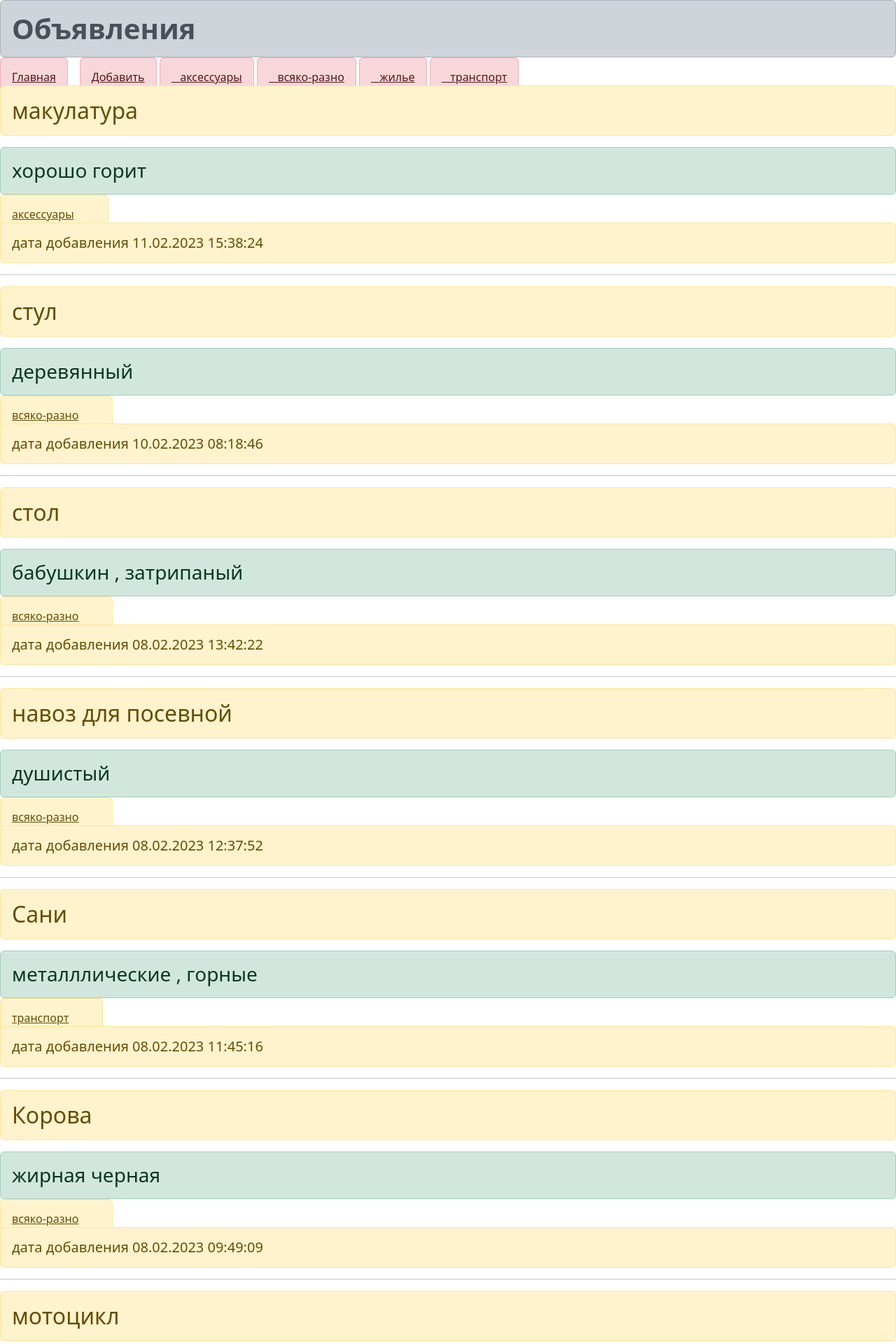
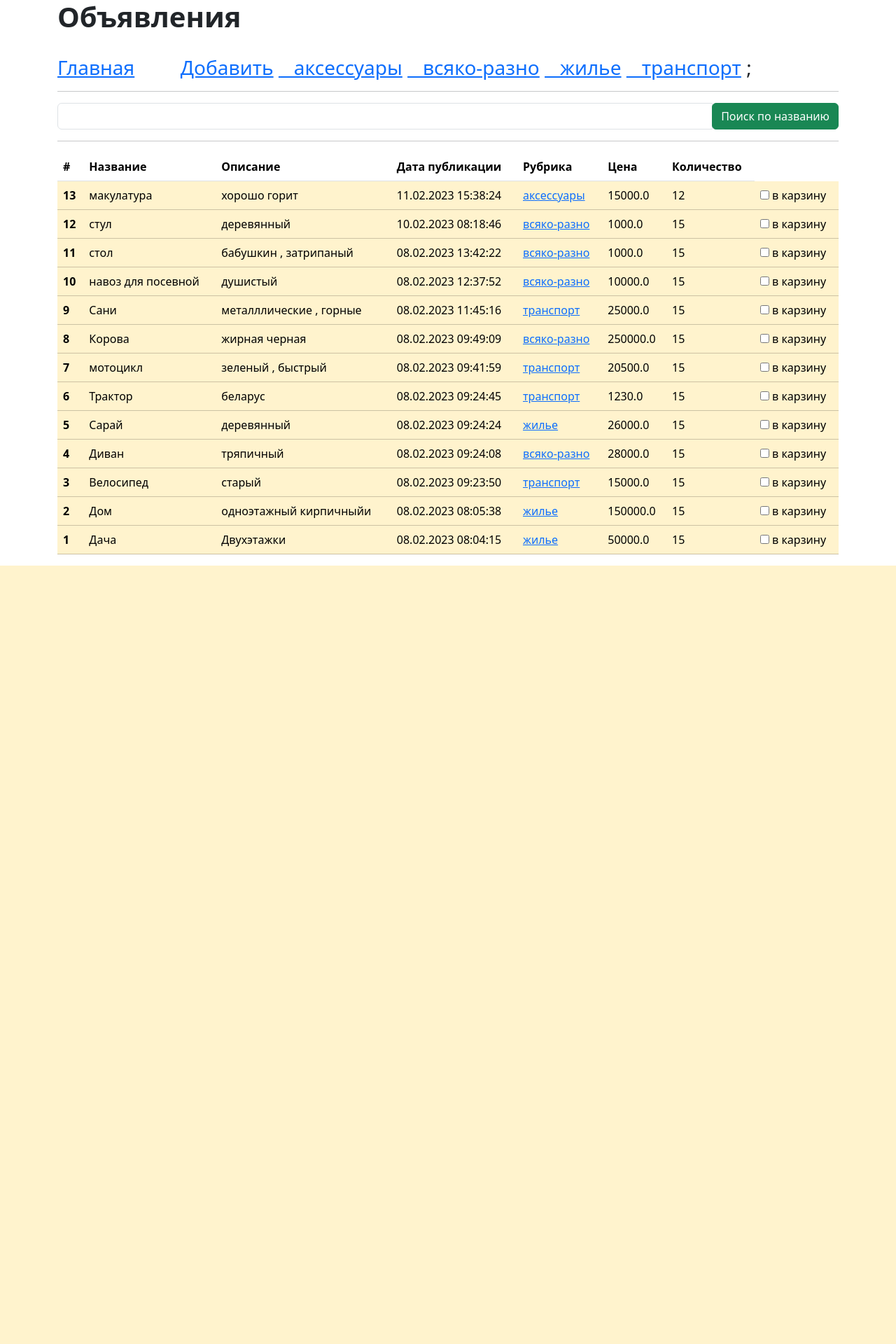
Before and after one commit to beardedpythonist/dronov_two, a Django app: page /bboard/ in a window 1280 px wide. Shown: the top 1920 px of the page at 70% size. After the commit the page ends 808 px from the top, so only its background shows below. Run offline with Django 4.2, Linux system fonts and the light colour scheme; data comes from the database, SQL or seed files in the repository; both versions use the stored data as it was after the commit.

Commit message:
все работает пока

```diff
--- a/bboard/forms.py
+++ b/bboard/forms.py
@@ -1,6 +1,8 @@
 from django.forms import ModelForm
-from .models import Bb
+from .models import *
+
+
 class BbForm (ModelForm):
     class Meta:
         model = Bb
-        fields = ('title', 'content', 'price', 'rubric')
+        fields = ('title', 'content', 'price', 'rubric','amount')
--- a/bboard/models.py
+++ b/bboard/models.py
@@ -4,6 +4,7 @@ class Bb(models.Model):
     content = models.TextField(null=True, blank=True, verbose_name='содержание')
     price = models.FloatField(null=True, blank=True, verbose_name='цена' )
     published = models.DateTimeField(auto_now_add=True, db_index=True, verbose_name='дата публикации')
+    amount = models.IntegerField(null=True, blank=True, verbose_name='Количество')
     rubric = models.ForeignKey('Rubric', null=True, on_delete=models.PROTECT)
 
 
--- a/bboard/static/bboard/style.css
+++ /dev/null
@@ -1,6 +0,0 @@
-.eee {
-	color: green;
-}
-.zzz {
-	color: red;
-}
--- a/bboard/templates/bboard/create.html
+++ b/bboard/templates/bboard/create.html
@@ -3,10 +3,10 @@
 {% block title %}Добавление объявления {% endblock %}
 {% block content %}
 
-<h2> Добавление объявления </h2>
+<h2Добавление объявления </h2>
 <form method="post">
   {% csrf_token %}
   {{ form.as_p }}
-<input  type="submit" value="Добавить">
+<input type="submit" value="Добавить">
 </form>
 {% endblock %}
--- a/bboard/templates/bboard/index.html
+++ b/bboard/templates/bboard/index.html
@@ -1,12 +1,39 @@
 {% extends "layout/basic.html" %}
 {% block content %}
-{% for bb in bbs %}
-<div>
-    <h2 class="alert alert-warning alert-dismissible fade show" role="alert">{{ bb.title }}</h2>
-    <h3 class="alert alert-success" role="alert"> {{ bb.content }}</h3>
-    <a  class="alert alert-warning alert-dismissible fade show" role="alert" href="{% url 'by_rubric' bb.rubric.pk %}"> {{ bb.rubric.name }}</a>
-    <h5 class="alert alert-warning alert-dismissible fade show" role="alert"> дата добавления {{ bb.published|date:"d.m.Y H:i:s" }} </h5>
-    <hr>
+
+<table class="table">
+    <thead>
+        <tr>
+            <th>#</th>
+            <th> Название</th>
+            <th> Описание </th>
+            <th> Дата публикации </th>
+            <th> Рубрика                   </th>
+            <th> Цена </th>
+            <th> Количество</th>
+            <hr>
+        </tr>
+         </thead>
+     <tbody>
+        {% for bb in bbs %}
+        <tr class="table-warning">
+            <th scope="row">  {{ bb.id }}</th>
+            <td> {{ bb.title }}    </td>
+            <td> {{ bb.content }}   </td>
+            <td> {{ bb.published|date:"d.m.Y H:i:s" }} </td>
+            <td>    <a  href="{% url 'by_rubric' bb.rubric.pk %}"> {{ bb.rubric.name }}</a> </td>
+
+            <td> {{ bb.price }}</td>
+            <td> {{ bb.amount }}</td>
+            <td> <div class="custom-control custom-checkbox">
+  <input type="checkbox" class="custom-control-input" id="customCheck1">
+  <label class="custom-control-label" for="customCheck1">в карзину</label>
 </div>
+
+                            </td>
+
 {% endfor %}
+
 {% endblock %}
+     </tbody>
+    </table>
--- a/bboard/templates/layout/basic.html
+++ b/bboard/templates/layout/basic.html
@@ -12,29 +12,37 @@
   </head>
 
   <body>
+  <div class="container">
+  <!-- Content here -->
+
 <header>
+    <h1 ><strong>  Объявления </strong></h1>
+    &nbsp;
+  </header>
+<h3>
 
 
+     <a  href="{% url 'index' %}" >Главная</a> &nbsp;&nbsp;&nbsp;&nbsp;&nbsp;&nbsp;&nbsp;&nbsp;<a  href="{% url 'add' %}">Добавить</a>
+    {% for rubric in rubrics %}<a  href="{% url 'by_rubric' rubric.pk %}"> &nbsp; &nbsp;{{ rubric.name }}</a>
+       {% endfor %} ;&nbsp;&nbsp;&nbsp;
+    <hr>
 
-    <h1 class="alert alert-dark" role="alert"><strong>  Объявления </strong></h1>
-  </header>
+        <div class="input-group">
+  <input type="text" class="form-control" placeholder="" aria-label="" aria-describedby="basic-addon1">
+  <div class="input-group-append">
+    <button class="btn btn-success" type="button"> Поиск по названию </button>
+  </div>
+</div>
 
-<nav>
 
-     <a class="alert alert-danger" role="alert" href="{% url 'index' %}" >Главная</a>
-     &nbsp;&nbsp;
-     <a class="alert alert-danger" role="alert" href="{% url 'add' %}">Добавить</a>
+    </h3>
 
-     {% for rubric in rubrics %}
-
-       <a class="alert alert-danger" role="alert" href="{% url 'by_rubric' rubric.pk %}">  &nbsp; &nbsp;{{ rubric.name }}</a>
-       {% endfor %}
-</nav >
 <section>
 
 {% block content %}
 {% endblock %}
 </section>
   <script src="https://cdn.jsdelivr.net/npm/bootstrap@5.3.0-alpha1/dist/js/bootstrap.bundle.min.js" integrity="sha384-w76AqPfDkMBDXo30jS1Sgez6pr3x5MlQ1ZAGC+nuZB+EYdgRZgiwxhTBTkF7CXvN" crossorigin="anonymous"></script>
+      </div>
 </body>
 </html>
```
Also changed, not shown: bboard/templates/bboard/by_rubric.html (line endings or trailing spaces), bboard/views.py (line endings or trailing spaces), db.sqlite3.
